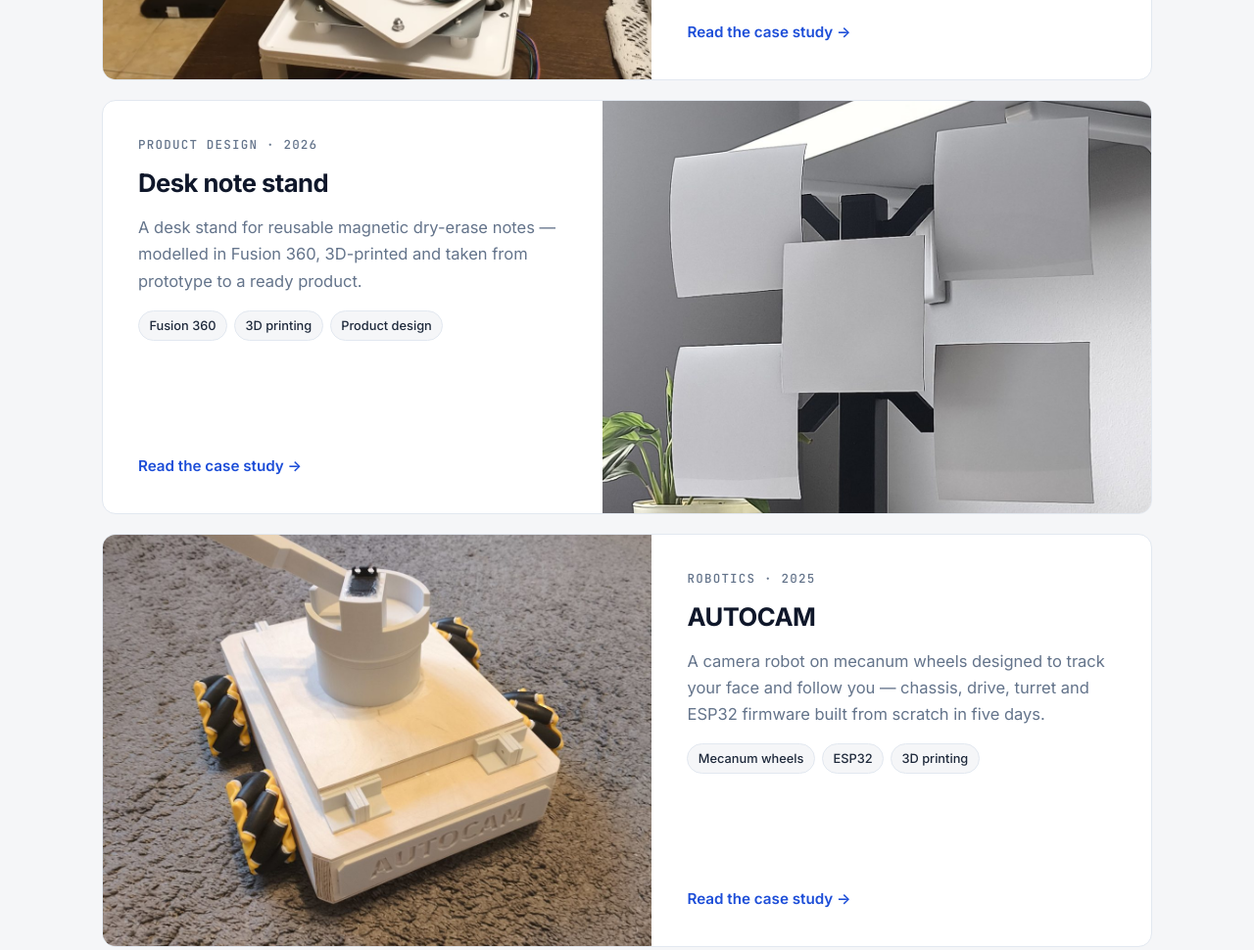
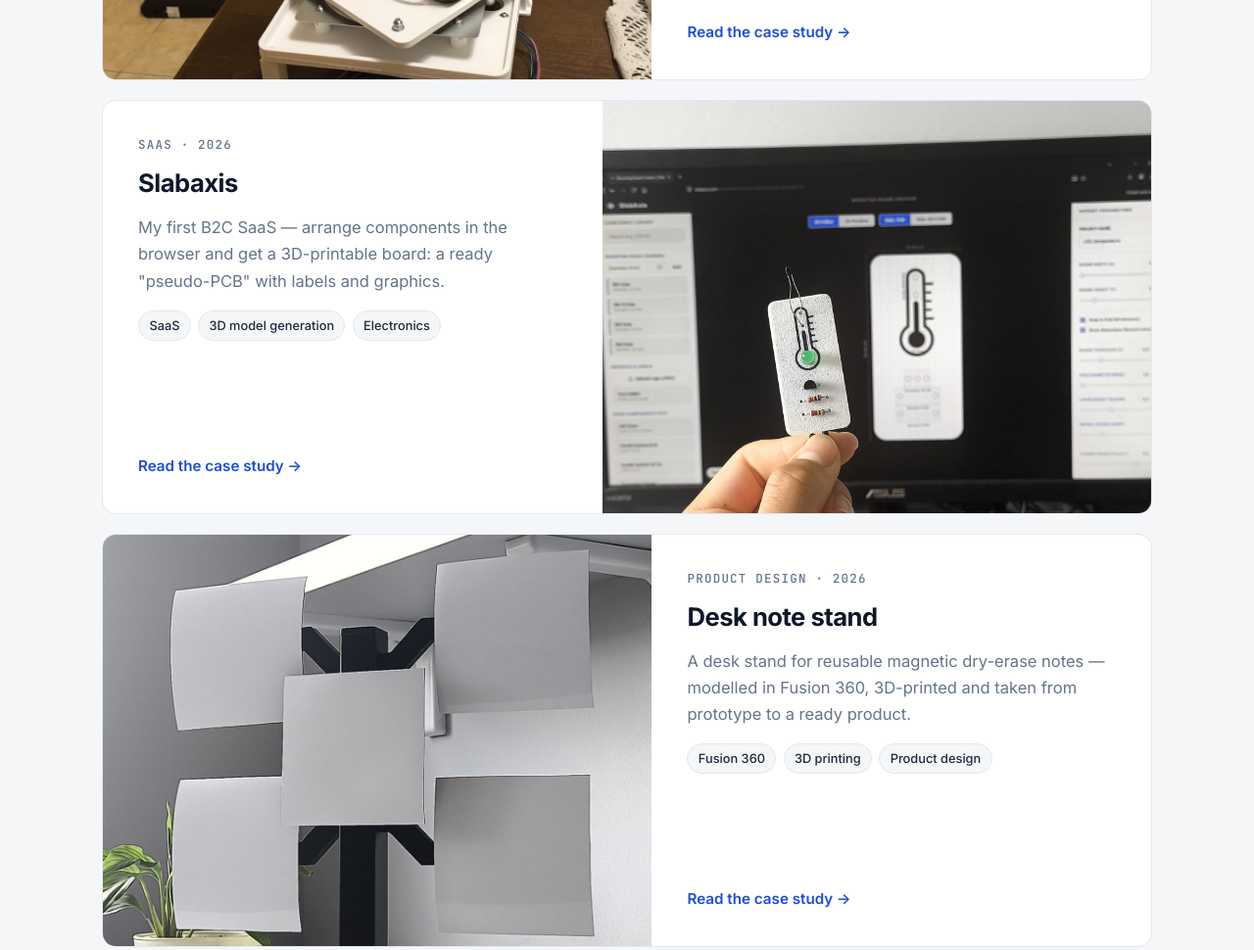
Before and after one commit to prejer/prejer.github.io, a plain HTML site: page projects.html in a window 1280 px wide. Shown: the part 780-1750 px from the top of the page at 98% size. Drawn offline with Linux system fonts and the light colour scheme.

Commit message:
Add Slabaxis project
Co-Authored-By: Claude Opus 5.5 <noreply@anthropic.com>
Claude-Session: https://claude.ai/code/session_01DmFqYQnzmwXaKSsVrnYZSN

```diff
--- a/projects.html
+++ b/projects.html
@@ -2,14 +2,14 @@
 <html lang="en">
 <head>
   <meta charset="UTF-8">
-  <meta name="site-version" content="20261117122805">
+  <meta name="site-version" content="20261117123149">
   <meta http-equiv="Cache-Control" content="no-cache">
   <meta name="viewport" content="width=device-width, initial-scale=1.0">
   <title>Projects — Paweł Rejer</title>
   <link rel="preconnect" href="https://fonts.googleapis.com">
   <link rel="preconnect" href="https://fonts.gstatic.com" crossorigin>
   <link href="https://fonts.googleapis.com/css2?family=Inter:wght@400;500;600;700&family=JetBrains+Mono:wght@500;600&display=swap" rel="stylesheet">
-  <link rel="stylesheet" href="style.css?v=20261117122805">
+  <link rel="stylesheet" href="style.css?v=20261117123149">
 </head>
 <body>
   <header class="topbar">
@@ -46,7 +46,17 @@
             <span class="more" data-i18n="more.project">Read the case study →</span>
           </div>
         </a>
-        <a class="feature reverse" href="notes-stand.html" style="margin-top:1.25rem">
+        <a class="feature reverse" href="slabaxis.html" style="margin-top:1.25rem">
+          <img src="assets/slabaxis/slabaxis-01.jpg" alt="Slabaxis — printed board next to the editor" loading="lazy">
+          <div class="body">
+            <p class="eyebrow" style="margin:0" data-i18n="sx.label">SaaS · 2026</p>
+            <h3>Slabaxis</h3>
+            <p data-i18n="sx.short">My first B2C SaaS — arrange components in the browser and get a 3D-printable board: a ready "pseudo-PCB" with labels and graphics.</p>
+            <ul class="chips"><li>SaaS</li><li data-i18n="sx.c2">3D model generation</li><li data-i18n="sx.c3">Electronics</li></ul>
+            <span class="more" data-i18n="more.project">Read the case study →</span>
+          </div>
+        </a>
+        <a class="feature" href="notes-stand.html" style="margin-top:1.25rem">
           <img src="assets/stand/stand-08.jpg" alt="Desk note stand" loading="lazy" style="object-position:center 40%">
           <div class="body">
             <p class="eyebrow" style="margin:0" data-i18n="stand.label">Product design · 2026</p>
@@ -56,7 +66,7 @@
             <span class="more" data-i18n="more.project">Read the case study →</span>
           </div>
         </a>
-        <a class="feature" href="autocam.html" style="margin-top:1.25rem">
+        <a class="feature reverse" href="autocam.html" style="margin-top:1.25rem">
           <img src="assets/autocam/autocam-03.jpg" alt="AUTOCAM mecanum-wheel robot" loading="lazy" style="object-position:center 55%">
           <div class="body">
             <p class="eyebrow" style="margin:0" data-i18n="ac.label">Robotics · 2025</p>
@@ -76,6 +86,6 @@
       <nav><a href="https://www.linkedin.com/in/pawel-rejer/" target="_blank" rel="noopener">LinkedIn</a><a href="mailto:p.rejer10@gmail.com">Email</a></nav>
     </div>
   </footer>
-  <script src="script.js?v=20261117122805"></script>
+  <script src="script.js?v=20261117123149"></script>
 </body>
 </html>
--- a/script.js
+++ b/script.js
@@ -187,6 +187,32 @@ const pl = {
   "ac.p3": "Montaż elektroniki w warsztacie — mikrokontroler ESP32, przetwornica i płytki prototypowe.",
   "ac.p4": "Podwozie spakowane do transportu, obok na stanowisku moduł wieżyczki.",
 
+  // slabaxis
+  "sx.label": "SaaS · 2026",
+  "sx.short": "Mój pierwszy SaaS B2C — układasz komponenty w przeglądarce i dostajesz płytkę do druku 3D: gotowe „pseudo-PCB” z opisami i grafiką.",
+  "sx.desc": "Mój pierwszy SaaS B2C: platforma internetowa do budowania prostej elektroniki bez projektowania PCB. Układasz komponenty w przeglądarce, a platforma generuje model 3D płytki montażowej — drukujesz ją, wkładasz elementy i masz gotowe „pseudo-PCB” z wbudowanymi opisami i grafiką.",
+  "sx.c1": "Aplikacja webowa",
+  "sx.c2": "Generowanie modeli 3D",
+  "sx.c3": "Elektronika",
+  "sx.when": "2026",
+  "sx.type": "Typ",
+  "sx.type.v": "SaaS B2C",
+  "sx.out": "Efekt",
+  "sx.out.v": "Płytka do druku 3D",
+  "sx.role.v": "Założyciel · produkt",
+  "sx.lead": "Od pomysłu do działającego układu bez zamawiania PCB i lutowania na płytce uniwersalnej.",
+  "sx.s1.t": "Ułóż",
+  "sx.s1.d": "Wybierz komponenty z biblioteki i rozmieść je na płytce w edytorze w przeglądarce; dodaj tekst i logo.",
+  "sx.s2.t": "Wygeneruj",
+  "sx.s2.d": "Platforma generuje model 3D płytki z otworami i gniazdami na każdy element, gotowy do eksportu.",
+  "sx.s3.t": "Wydrukuj i złóż",
+  "sx.s3.d": "Wydrukuj płytkę, włóż elementy i połącz je — gotowe urządzenie z grafiką od razu na miejscu.",
+  "sx.glabel": "Efekty",
+  "sx.gtitle": "Płytki zrobione w Slabaxis",
+  "sx.p1": "Z edytora do rzeczywistości: płytka zaprojektowana na platformie obok wydrukowanego efektu.",
+  "sx.p2": "Wskaźnik temperatury: termistor, dioda LED i Arduino Nano na wydrukowanej płytce z opisem i grafiką.",
+  "sx.p3": "PiezoPAD: trzy czujniki piezo sterujące diodami przez tranzystory, z przełącznikiem — wszystko trzymane przez wydrukowaną płytkę.",
+
   // achievements
   "comp.title": "Osiągnięcia",
   "comp.homelead": "Olimpiady i konkursy z fizyki, elektrotechniki i mechaniki.",
```
Also changed, not shown: autocam.html (+3 -3 lines), competitions.html (+3 -3 lines), index.html (+9 -9 lines), manipulator.html (+3 -3 lines), notes-stand.html (+3 -3 lines), slabaxis.html (added, +84 -0 lines), assets/slabaxis/banner.jpg (added), assets/slabaxis/slabaxis-01.jpg (added), assets/slabaxis/slabaxis-02.jpg (added), assets/slabaxis/slabaxis-03.jpg (added), assets/slabaxis/thumbs/banner.jpg (added), assets/slabaxis/thumbs/slabaxis-01.jpg (added), assets/slabaxis/thumbs/slabaxis-02.jpg (added), assets/slabaxis/thumbs/slabaxis-03.jpg (added).
